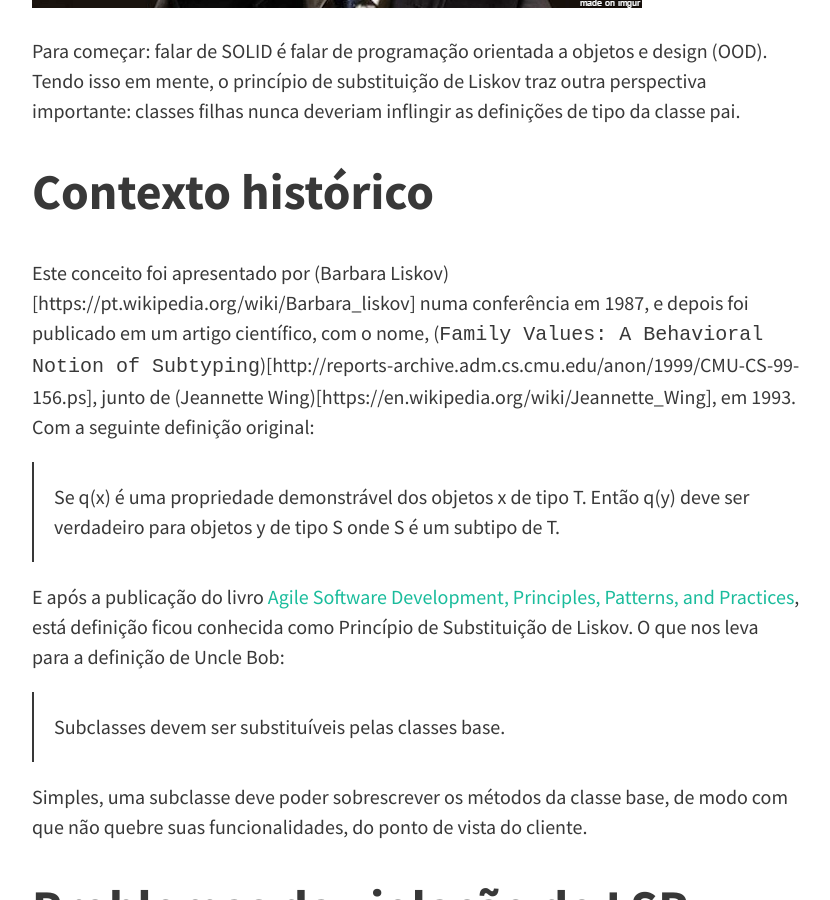
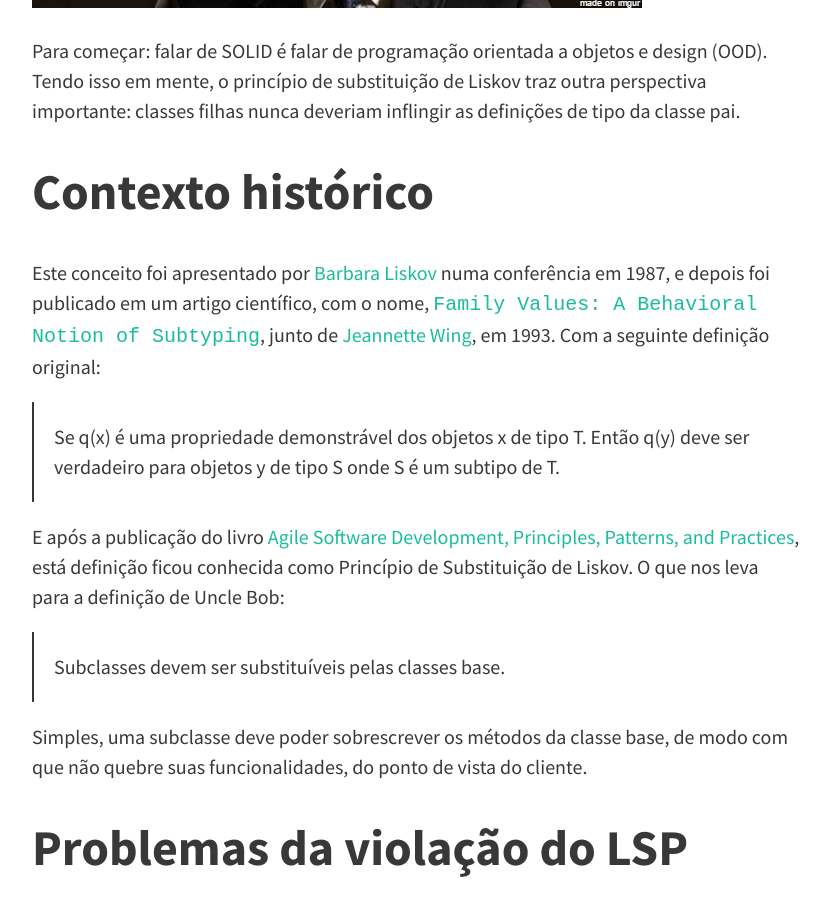
Before and after one commit to leonardorifeli/leonardorifeli-website, a Jekyll site: the page built from _posts/2017-12-30-principios-solid-lsp-e-sopa-de-letrinhas.md, in a window 1280 px wide and 900 px high, scrolled down 922 px. Shown: the whole window, without its empty margins (224-1054 px from the left). Built offline with Jekyll 4.4.1, drawn with Linux system fonts in a browser that asks for light colours; nearby versions of some CDN libraries; comment, search, counter and statistics services are not loaded; some of the changed text lies outside the part shown.

Commit message:
Fix article

```diff
--- a/_posts/2017-12-30-principios-solid-lsp-e-sopa-de-letrinhas.md
+++ b/_posts/2017-12-30-principios-solid-lsp-e-sopa-de-letrinhas.md
@@ -18,7 +18,7 @@ Para começar: falar de SOLID é falar de programação orientada a objetos e de
 
 # Contexto histórico
 
-Este conceito foi apresentado por (Barbara Liskov)[https://pt.wikipedia.org/wiki/Barbara_liskov] numa conferência em 1987, e depois foi publicado em um artigo científico, com o nome, (`Family Values: A Behavioral Notion of Subtyping`)[http://reports-archive.adm.cs.cmu.edu/anon/1999/CMU-CS-99-156.ps], junto de (Jeannette Wing)[https://en.wikipedia.org/wiki/Jeannette_Wing], em 1993. Com a seguinte definição original:
+Este conceito foi apresentado por [Barbara Liskov](https://pt.wikipedia.org/wiki/Barbara_liskov) numa conferência em 1987, e depois foi publicado em um artigo científico, com o nome, [`Family Values: A Behavioral Notion of Subtyping`](http://reports-archive.adm.cs.cmu.edu/anon/1999/CMU-CS-99-156.ps), junto de [Jeannette Wing](https://en.wikipedia.org/wiki/Jeannette_Wing), em 1993. Com a seguinte definição original:
 
 > Se q(x) é uma propriedade demonstrável dos objetos x de tipo T. Então q(y) deve ser verdadeiro para objetos y de tipo  S onde S é um subtipo de T.
 
@@ -165,8 +165,8 @@ Por isso viola LSP, dificilmente substituímos a subclasse pela base para analis
 
 # Referências
 
-- (Hangout sobre OOD - Princípio da Substituição de Liskov)[https://www.youtube.com/watch?list=PLRX4OtWY_G7N518US48x-EZxXt6h0pr3V&time_continue=397&v=QJB1jp8bReY]
-- (SOLID - Liskov Substitution Interface Segregation Principles)[https://code.tutsplus.com/pt/tutorials/solid-part-3-liskov-substitution-interface-segregation-principles--net-36710]
+- [Hangout sobre OOD - Princípio da Substituição de Liskov](https://www.youtube.com/watch?list=PLRX4OtWY_G7N518US48x-EZxXt6h0pr3V&time_continue=397&v=QJB1jp8bReY)
+- [SOLID - Liskov Substitution Interface Segregation Principles](https://code.tutsplus.com/pt/tutorials/solid-part-3-liskov-substitution-interface-segregation-principles--net-36710)
 - [SOLID Principles with Uncle Bob - Robert C. Martin](http://www.hanselminutes.com/145/solid-principles-with-uncle-bob-robert-c-martin);
 - [Casa do Código - Orientação a Objetos e SOLID para Ninjas](https://www.casadocodigo.com.br/products/livro-oo-solid).
 
```
